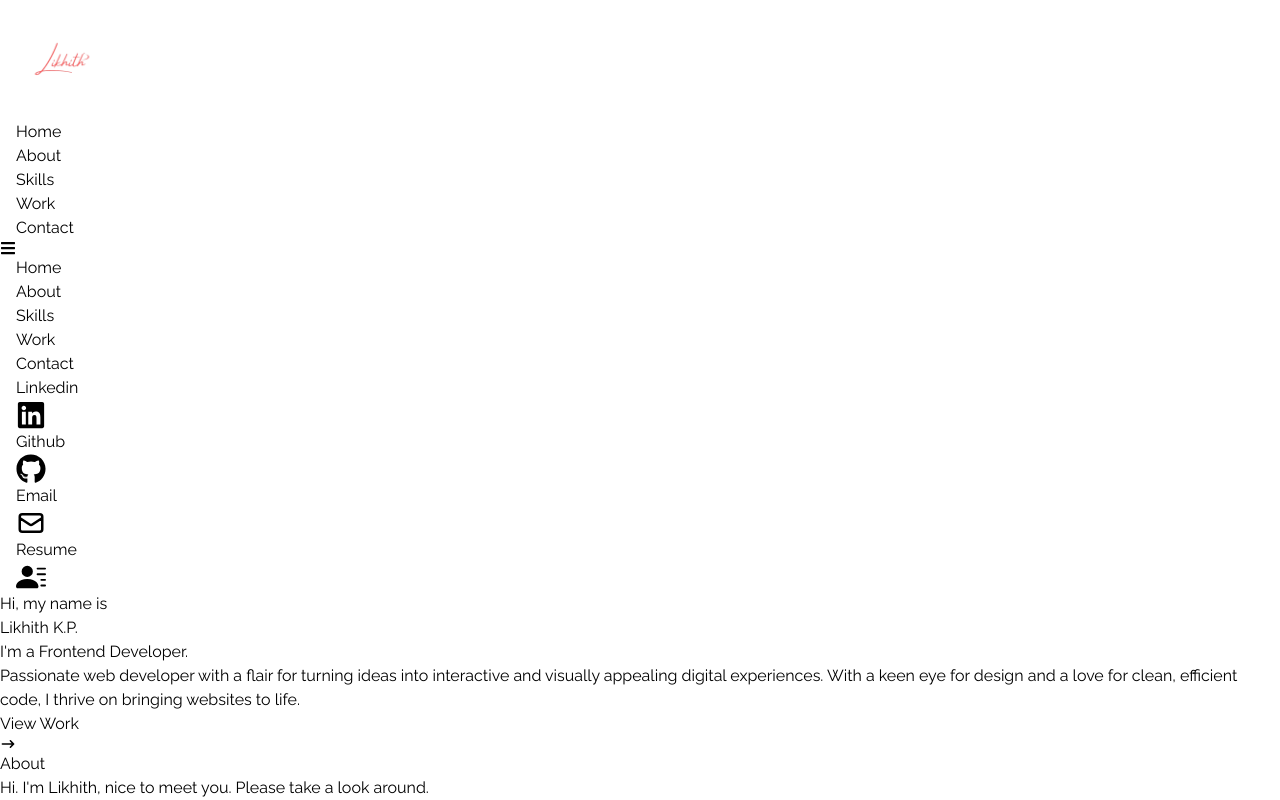
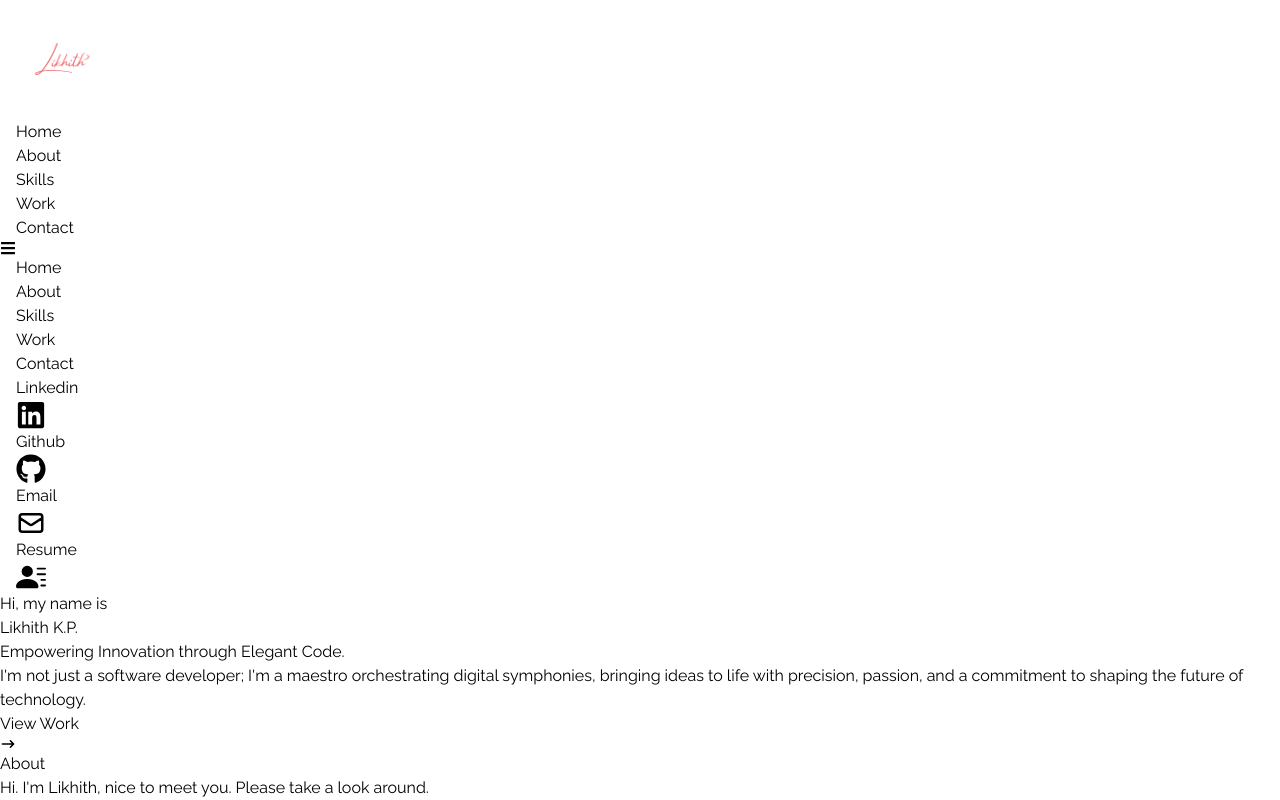
Before and after one commit to likhithkp/React-Portfolio, a React (Vite) app: page / in a window 1280 px wide. Shown: the top 800 px of the page. Built offline with nearby package versions, Linux system fonts and the light colour scheme.

Commit message:
Update Home.jsx

```diff
--- a/src/components/Home.jsx
+++ b/src/components/Home.jsx
@@ -12,13 +12,10 @@ const Home = () => {
           Likhith K.P.
         </h1>
         <h2 className="text-4xl sm:text-7xl font-bold text-[#8892b0]">
-          I'm a Frontend Developer.
+          Empowering Innovation through Elegant Code.
         </h2>
         <p className="text-[#8892b0] py-4 max-w-[700px]">
-          Passionate web developer with a flair for turning ideas into
-          interactive and visually appealing digital experiences. With a keen
-          eye for design and a love for clean, efficient code, I thrive on
-          bringing websites to life.
+          I'm not just a software developer; I'm a maestro orchestrating digital symphonies, bringing ideas to life with precision, passion, and a commitment to shaping the future of technology.
         </p>
         <div>
           <Link to="work" smooth={true} duration={500}>
```
